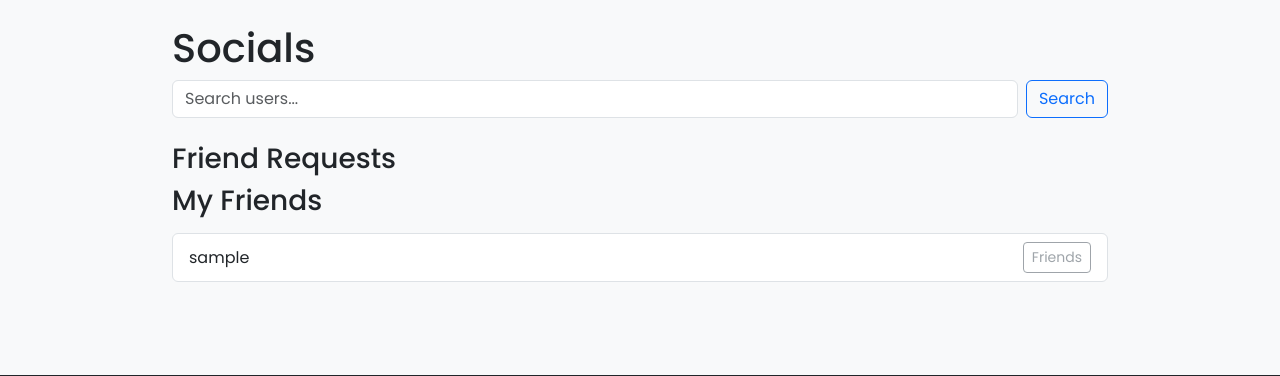
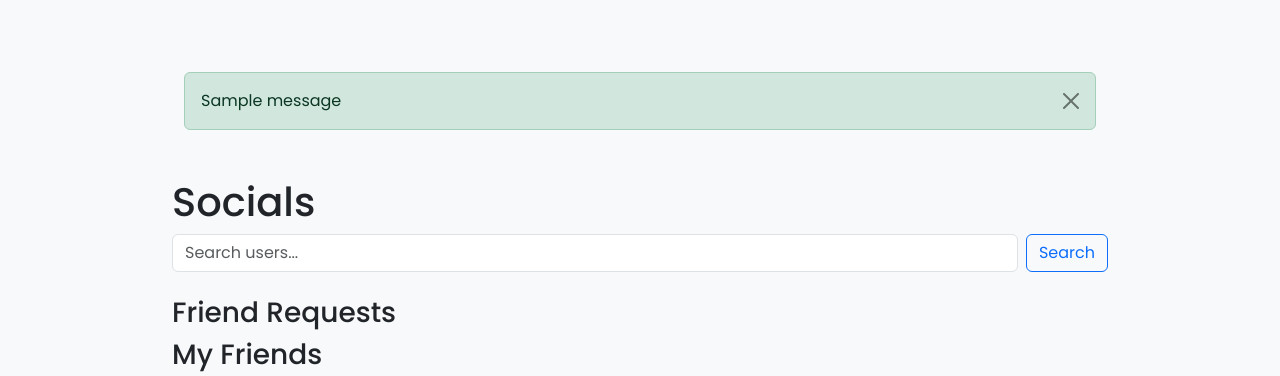
Before and after one commit to thomasg13/FitJacket, a Django app: template templates/socials/socials.html in a window 1280 px wide. Shown: the part 100-476 px from the top of the page. Run offline with Django 3.2, Linux system fonts and the light colour scheme; the template is opened without the code that fills it: most values are stand-ins (such as "Sample title", 1, 10 or a date in 2020); one stand-in notice (Sample message) is shown; some libraries are stand-ins or nearby versions.

Commit message:
dont allow user to send friend request to themselves also add message (useful for other things)

```diff
--- a/socials/views.py
+++ b/socials/views.py
@@ -1,5 +1,6 @@
 from django.contrib.auth.decorators import login_required
 from django.contrib.auth.models import User
+from django.contrib import messages
 from django.shortcuts import render, get_object_or_404, redirect
 
 from socials.models import FriendRequest
@@ -33,6 +34,9 @@ def search_users(request):
 @login_required
 def send_friend_request(request, user_id):
     user = get_object_or_404(User, id=user_id)
+    if user == request.user: # can't friend yourself
+        messages.error(request, "You can't send a friend request to yourself!")
+        return redirect('socials:home')
     FriendRequest.objects.get_or_create(from_user=request.user, to_user=user)
     return redirect('socials:home')
 
--- a/templates/socials/socials.html
+++ b/templates/socials/socials.html
@@ -2,6 +2,17 @@
 {% load static %}
 
 {% block content %}
+    {% if messages %}
+      <div class="container mt-3">
+        {% for message in messages %}
+          <div class="alert alert-{{ message.tags }} alert-dismissible fade show" role="alert">
+            {{ message }}
+            <button type="button" class="btn-close" data-bs-dismiss="alert" aria-label="Close"></button>
+          </div>
+        {% endfor %}
+      </div>
+    {% endif %}
+
     <h1>Socials</h1>
 
     <form method="GET" action="{% url 'socials:search_users' %}" class="d-flex mb-4">
```
